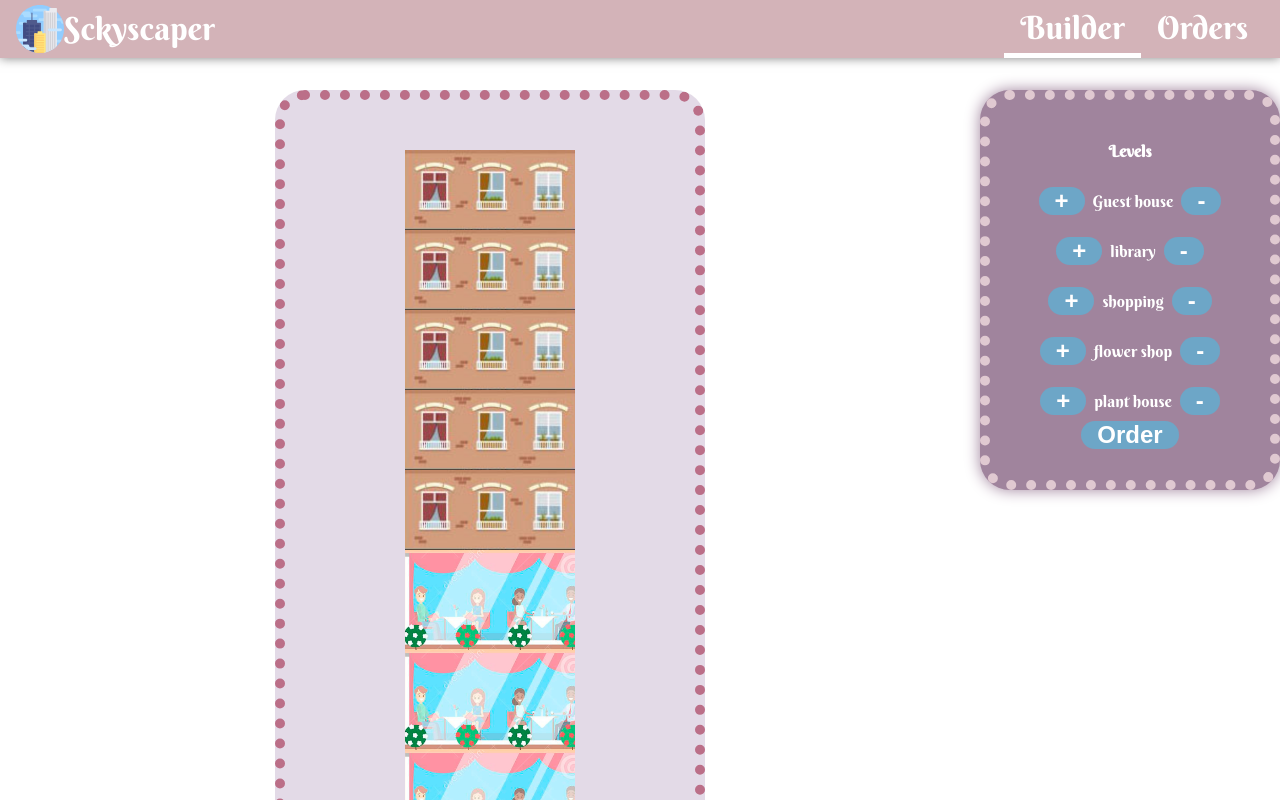
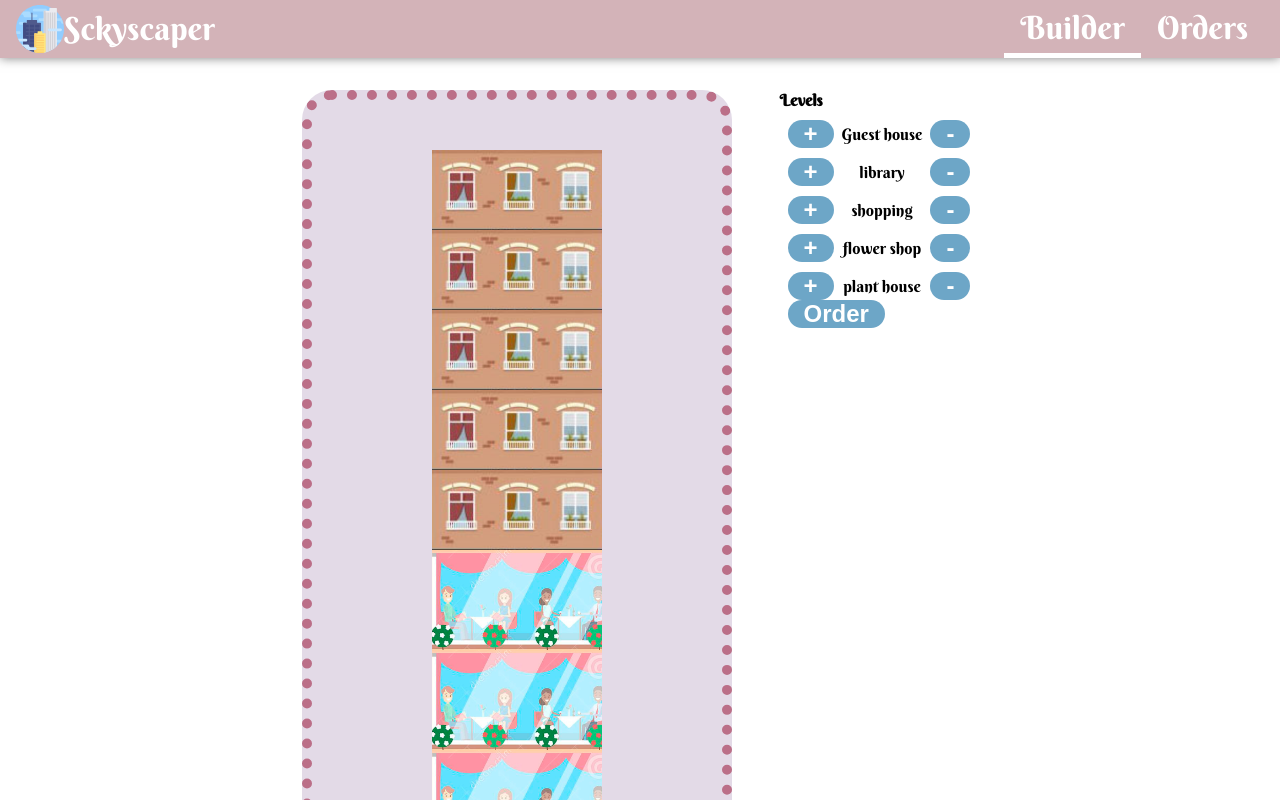
Before and after one commit to soltonbekov-aiymkyz/builder, a React (Create React App) app: page / in a window 1280 px wide. Shown: the top 800 px of the page. Built offline with nearby package versions, Linux system fonts and the light colour scheme.

Commit message:
added new styles

```diff
--- a/src/components/SkyscaperBuilder/SkyscaperControls/SkyscaperControls.module.css
+++ b/src/components/SkyscaperBuilder/SkyscaperControls/SkyscaperControls.module.css
@@ -1,4 +1,4 @@
-.SkyscaperControls{
+ /* .SkyscaperControls{
      width: 300px;
      height:400px;
      padding: 1rem;
@@ -15,3 +15,4 @@
      align-items: center;
      justify-content: center;
 }
+   */
--- a/src/components/SkyscaperBuilder/SkyscaperPreview/SkyscaperPreview.module.css
+++ b/src/components/SkyscaperBuilder/SkyscaperPreview/SkyscaperPreview.module.css
@@ -1,4 +1,4 @@
-.SkyscaperPreview {
+  /* .SkyscaperPreview {
    margin: 0 auto;
    margin-bottom: 20px;
    min-height: 430px;
@@ -29,6 +29,39 @@
   padding: 0 1rem;
  }
 
+   */
+
+ .SkyscaperPreview {
+  width: 100%;
+  margin-right: 3rem;
+  margin-bottom: 1rem;
+  min-height: 430px;
+  max-width: 430px;
+  padding-top: 50px;
+  padding-bottom: 10px;
+  border-radius: 30px;
+  display: flex;
+  flex-direction: column;
+  flex-wrap: nowrap;
+  justify-content: center;
+  align-items: center;
+  border: 10px dotted rgb(187, 111, 136);
+  overflow: hidden;
+  position: relative;
+  z-index: -1;
+  background-color: #e3dae7;
+}
+.levels {
+ display: flex;
+ flex-direction: column;
+}
+.price {
+ font-size: 1.5rem;
+ color: white;
+ background-color: rgb(213, 92, 224);
+ border-radius: 1rem;
+ padding: 0 1rem;
+}
 
 
 
@@ -40,6 +73,7 @@
 
 
 
+ */
 
 
  .birdImage{
```
